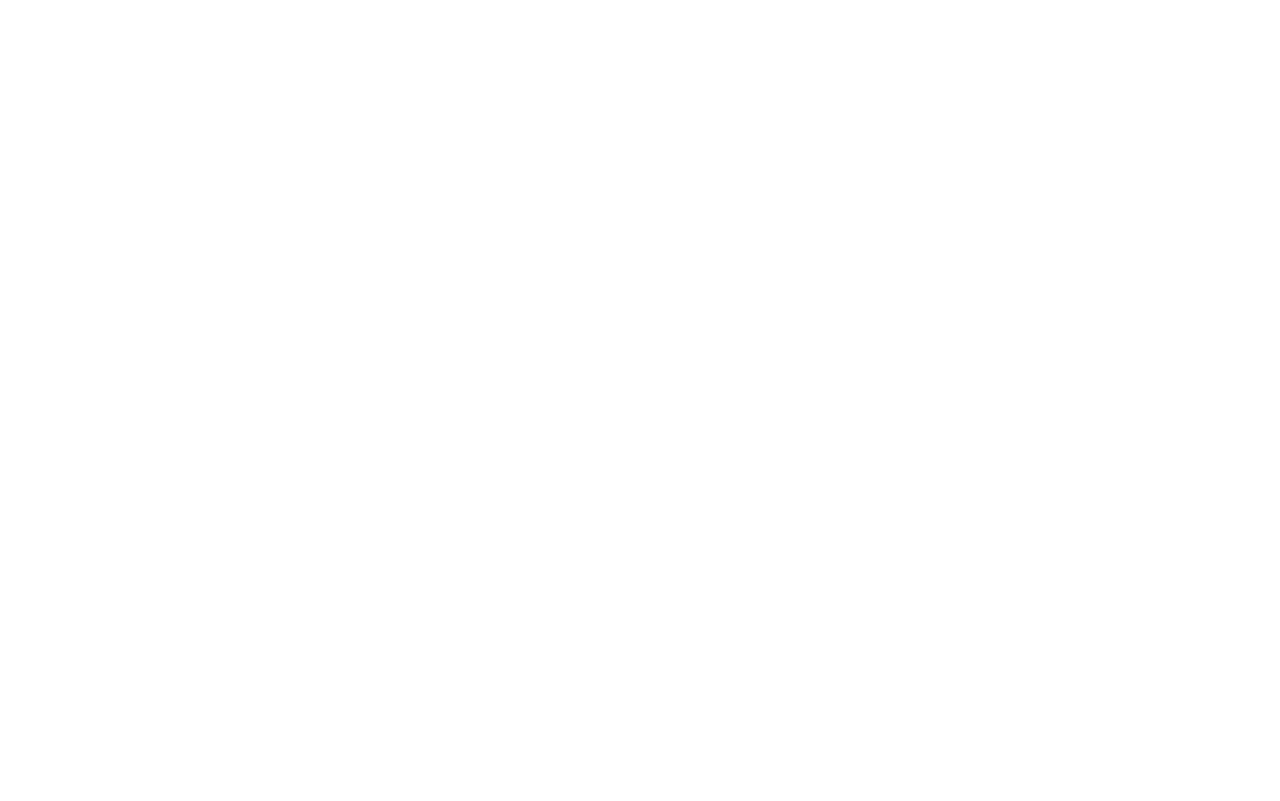
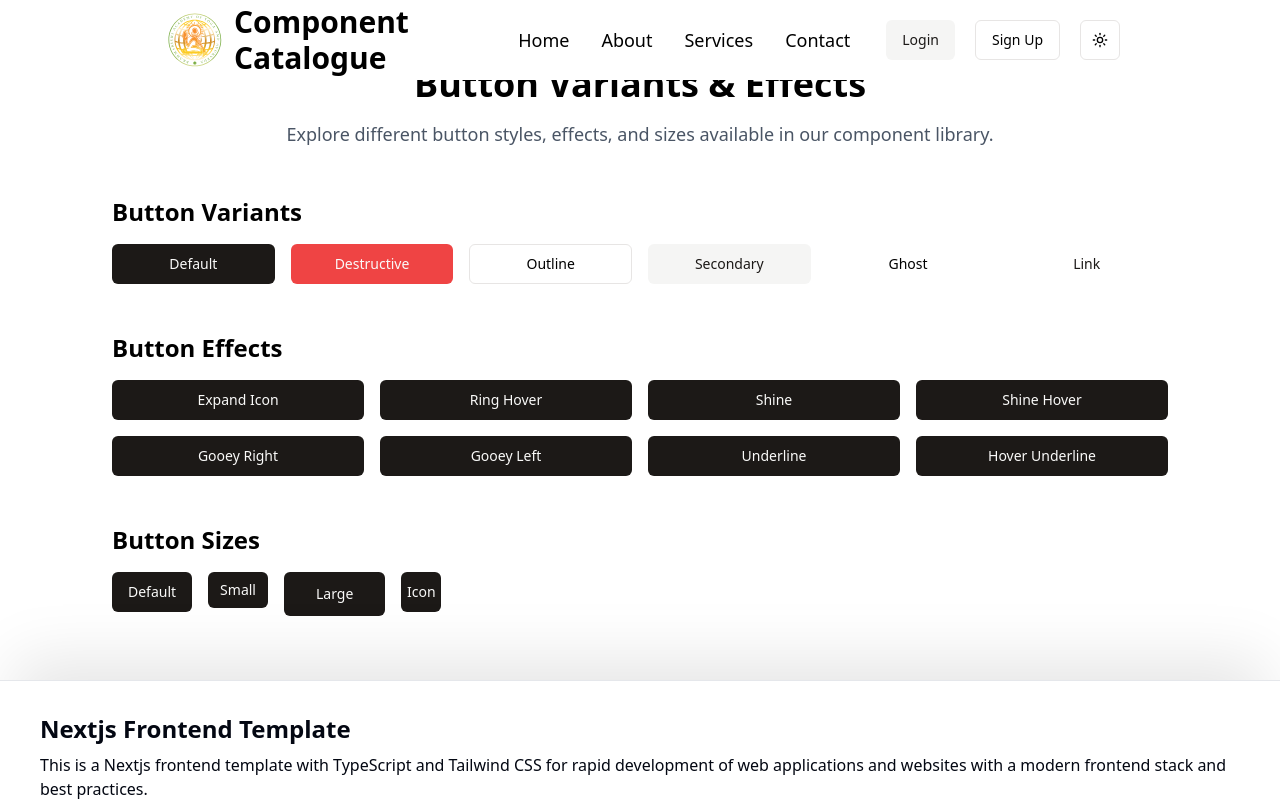
Before and after one commit to Semicolon-Stardust/next-frontend-template, a Next.js app: page /en/buttons in a window 1280 px wide. Before the commit this address had no page. Shown: the top 801 px of the page. Built offline with nearby package versions, Linux system fonts and the light colour scheme.

Commit message:
Added buttons page

```diff
--- /dev/null
+++ b/src/app/[locale]/buttons/page.tsx
@@ -0,0 +1,89 @@
+'use client';
+
+import { useTranslations } from 'next-intl';
+import { Button, buttonVariants } from '@/components/ui/button';
+import { VariantProps } from 'class-variance-authority';
+
+const buttonVariantsList: VariantProps<typeof buttonVariants>['variant'][] = [
+	'default',
+	'destructive',
+	'outline',
+	'secondary',
+	'ghost',
+	'link',
+];
+
+const buttonEffectsList: VariantProps<typeof buttonVariants>['effect'][] = [
+	'expandIcon',
+	'ringHover',
+	'shine',
+	'shineHover',
+	'gooeyRight',
+	'gooeyLeft',
+	'underline',
+	'hoverUnderline',
+];
+
+const buttonSizesList: VariantProps<typeof buttonVariants>['size'][] = [
+	'default',
+	'sm',
+	'lg',
+	'icon',
+];
+
+export default function ButtonsDemoPage() {
+	const t = useTranslations('ButtonsDemo');
+
+	return (
+		<section className="mx-auto w-full max-w-6xl px-6 py-16 sm:px-12">
+			<h2 className="text-center text-3xl font-bold text-black sm:text-4xl dark:text-white">
+				{t('title')}
+			</h2>
+			<p className="mt-4 text-center text-lg text-gray-600 dark:text-gray-300">
+				{t('description')}
+			</p>
+
+			{/* Variants Showcase */}
+			<div className="mt-12">
+				<h3 className="text-2xl font-semibold text-black dark:text-white">
+					{t('variants.title')}
+				</h3>
+				<div className="mt-4 grid grid-cols-2 gap-4 sm:grid-cols-3 lg:grid-cols-6">
+					{buttonVariantsList.map((variant) => (
+						<Button key={variant} variant={variant}>
+							{t(`variants.${variant}`)}
+						</Button>
+					))}
+				</div>
+			</div>
+
+			{/* Effects Showcase */}
+			<div className="mt-12">
+				<h3 className="text-2xl font-semibold text-black dark:text-white">
+					{t('effects.title')}
+				</h3>
+				<div className="mt-4 grid grid-cols-2 gap-4 sm:grid-cols-3 lg:grid-cols-4">
+					{buttonEffectsList.map((effect) => (
+						<Button key={effect} effect={effect}>
+							{t(`effects.${effect}`)}
+						</Button>
+					))}
+				</div>
+			</div>
+
+			{/* Sizes Showcase */}
+			<div className="mt-12">
+				<h3 className="text-2xl font-semibold text-black dark:text-white">
+					{t('sizes.title')}
+				</h3>
+				<div className="mt-4 flex flex-wrap gap-4">
+					{buttonSizesList.map((size) => (
+						<Button key={size} size={size}>
+							{t(`sizes.${size}`)}
+						</Button>
+					))}
+				</div>
+			</div>
+		</section>
+	);
+}
--- a/src/app/[locale]/page.tsx
+++ b/src/app/[locale]/page.tsx
@@ -1,9 +1,6 @@
 import { cn } from '@/lib/utils';
-import AlternateHero from '@/sections/hero-sections/alt-hero-section';
-import FAQ from '@/sections/frequently-asked-questions/frequently-asked-questions';
-import Hero from '@/sections/hero-sections/hero-section';
-import AlternateFAQ from '@/sections/frequently-asked-questions/alt-frequently-asked-questions';
 import HeroSection from '@/sections/home/hero-section';
+import NavigationCardsSection from '@/sections/home/navigation-cards-section';
 
 export default function HomePage() {
 	return (
@@ -14,11 +11,8 @@
 				'text-black dark:text-white'
 			)}
 		>
-			<HeroSection/>
-			<Hero />
-			<AlternateHero />
-			<FAQ />
-			<AlternateFAQ />
+			<HeroSection />
+			<NavigationCardsSection />
 		</main>
 	);
 }
--- a/src/messages/en.json
+++ b/src/messages/en.json
@@ -43,9 +43,70 @@
 					"paragraph": "This is a sample description for Slide 3."
 				}
 			},
-			"title": "Component Library",
-			"description": "Reusable, accessible, and beautifully designed components for your projects.",
-			"cta": "Explore Components"
+			"title": "Component Catalogue",
+			"description": "Beautifully designed components suitable for your suite of websites.",
+			"cta": "Explore Sections"
+		},
+		"navigation": {
+			"title": "Browse Our Component Catalogue",
+			"description": "Choose a component and send us the details via WhatsApp, Mail, or Jira.",
+			"howToSend": {
+				"title": "How to Send Your Selection",
+				"description": "Once you’ve selected a component, send us the component label along with the required data via WhatsApp, Mail, or Jira."
+			},
+			"sections": {
+				"buttons": {
+					"title": "Buttons",
+					"description": "Pre-designed buttons with multiple variants.",
+					"href": "/buttons"
+				},
+				"heroSections": {
+					"title": "Hero Sections",
+					"description": "Pre-styled hero sections with dynamic layouts.",
+					"href": "/hero-sections"
+				},
+				"imageSections": {
+					"title": "Image Sections",
+					"description": "Layouts focusing on images and visual storytelling.",
+					"href": "/image-sections"
+				},
+				"miscSections": {
+					"title": "Misc Sections",
+					"description": "Accordions, CTA sections, and other reusable elements.",
+					"href": "/misc-sections"
+				}
+			}
+		}
+	},
+	"ButtonsDemo": {
+		"title": "Button Variants & Effects",
+		"description": "Explore different button styles, effects, and sizes available in our component library.",
+		"variants": {
+			"title": "Button Variants",
+			"default": "Default",
+			"destructive": "Destructive",
+			"outline": "Outline",
+			"secondary": "Secondary",
+			"ghost": "Ghost",
+			"link": "Link"
+		},
+		"effects": {
+			"title": "Button Effects",
+			"expandIcon": "Expand Icon",
+			"ringHover": "Ring Hover",
+			"shine": "Shine",
+			"shineHover": "Shine Hover",
+			"gooeyRight": "Gooey Right",
+			"gooeyLeft": "Gooey Left",
+			"underline": "Underline",
+			"hoverUnderline": "Hover Underline"
+		},
+		"sizes": {
+			"title": "Button Sizes",
+			"default": "Default",
+			"sm": "Small",
+			"lg": "Large",
+			"icon": "Icon"
 		}
 	},
 	"AboutPage": {
--- /dev/null
+++ b/src/sections/home/navigation-cards-section.tsx
@@ -0,0 +1,79 @@
+'use client';
+
+import { useTranslations, useLocale } from 'next-intl';
+import Link from 'next/link';
+
+export default function NavigationCardsSection() {
+	const t = useTranslations('HomePage.navigation');
+	const locale = useLocale();
+
+	const sections = [
+		{
+			id: 'buttons',
+			title: t('sections.buttons.title'),
+			description: t('sections.buttons.description'),
+			href: `/${locale}${t('sections.buttons.href')}`,
+		},
+		{
+			id: 'heroSections',
+			title: t('sections.heroSections.title'),
+			description: t('sections.heroSections.description'),
+			href: `/${locale}${t('sections.heroSections.href')}`,
+		},
+		{
+			id: 'imageSections',
+			title: t('sections.imageSections.title'),
+			description: t('sections.imageSections.description'),
+			href: `/${locale}${t('sections.imageSections.href')}`,
+		},
+		{
+			id: 'miscSections',
+			title: t('sections.miscSections.title'),
+			description: t('sections.miscSections.description'),
+			href: `/${locale}${t('sections.miscSections.href')}`,
+		},
+	];
+
+	return (
+		<section className="mx-auto w-full max-w-6xl px-6 py-16 sm:px-12">
+			<h2 className="text-center text-3xl font-bold text-black sm:text-4xl dark:text-white">
+				{t('title')}
+			</h2>
+			<p className="mt-4 text-center text-lg text-gray-600 dark:text-gray-300">
+				{t('description')}
+			</p>
+
+			{/* Grid of Clickable Component Sections */}
+			<div className="mt-12 grid grid-cols-1 gap-6 sm:grid-cols-2 lg:grid-cols-3">
+				{sections.map((section) => (
+					<Link key={section.id} href={section.href} className="group block">
+						<div className="relative overflow-hidden rounded-xl border bg-gray-100 p-6 shadow-md transition hover:scale-105 hover:shadow-lg dark:border-gray-700 dark:bg-gray-800">
+							{/* Label on Top Left */}
+							<div className="absolute top-2 left-2 rounded bg-black px-3 py-1 text-xs font-semibold text-white dark:bg-white dark:text-black">
+								{section.title}
+							</div>
+
+							{/* Section Details */}
+							<h3 className="mt-6 text-xl font-semibold text-black dark:text-white">
+								{section.title}
+							</h3>
+							<p className="mt-2 text-gray-600 dark:text-gray-300">
+								{section.description}
+							</p>
+						</div>
+					</Link>
+				))}
+			</div>
+
+			{/* Instructions on How to Send Selection */}
+			<div className="mx-auto mt-12 max-w-3xl text-center">
+				<h3 className="text-3xl font-bold text-black sm:text-4xl dark:text-white">
+					{t('howToSend.title')}
+				</h3>
+				<p className="mt-4 text-lg text-gray-600 dark:text-gray-300">
+					{t('howToSend.description')}
+				</p>
+			</div>
+		</section>
+	);
+}
```
Also changed, not shown: src/components/ui/background-beams.tsx (+88 -71 lines).
